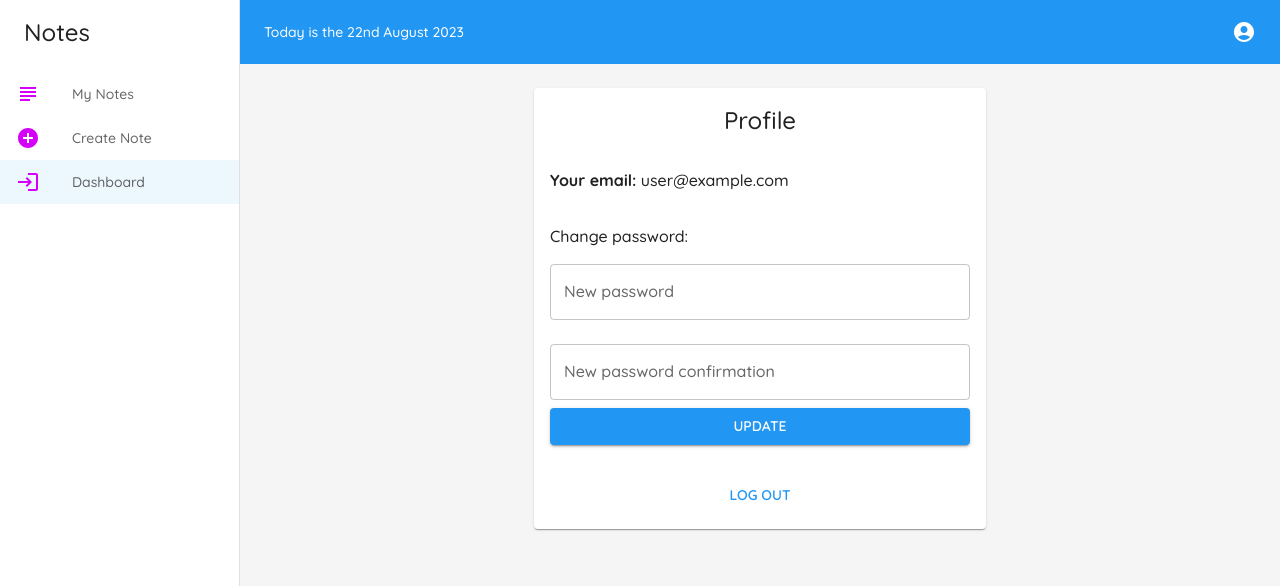
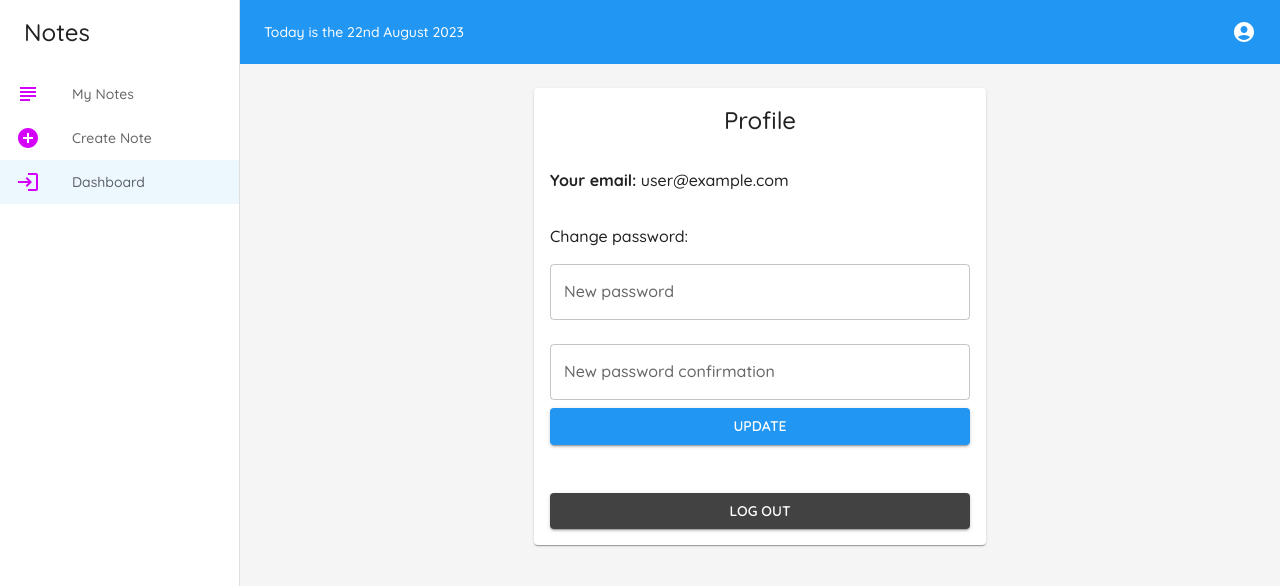
Before and after one commit to GrzegorzPacewicz/typenotes, a React (Vite) app: page /dashboard in a window 1280 px wide. Shown: the top 586 px of the page. Built offline with nearby package versions, Linux system fonts and the light colour scheme; no server answers; sample sign-in values are in the browser's storage.

Commit message:
Login with google button is black.

```diff
--- a/src/pages/Dashboard/LogIn.tsx
+++ b/src/pages/Dashboard/LogIn.tsx
@@ -73,7 +73,7 @@ const LogIn: React.FC = () => {
                     <Button
                         disabled={loading}
                         variant="outlined"
-                        color="primary"
+                        style={{color: "black"}}
                         fullWidth
                         type="button"
                         onClick={() => {
--- a/src/pages/Dashboard/index.tsx
+++ b/src/pages/Dashboard/index.tsx
@@ -92,13 +92,22 @@ export default function Dashboard() {
                         <Button disabled={loading} variant="contained" color="primary" fullWidth type="submit">
                             Update
                         </Button>
+
                     </form>
                 </CardContent>
-                <Typography variant="body2" align="center" my={2}>
-                    <Button variant="text" color="primary" onClick={handleLogout}>
+
+                <Typography variant="body2" align="center" mx={2} mb={2}>
+                    <Button
+                        variant="contained"
+                        fullWidth
+                        style={{backgroundColor: "#424242", color: "white"}}
+                        onClick={handleLogout}
+                        sx={{mt: 4}}
+                    >
                         Log Out
                     </Button>
                 </Typography>
+
             </Card>
         </Container>
     );
```
